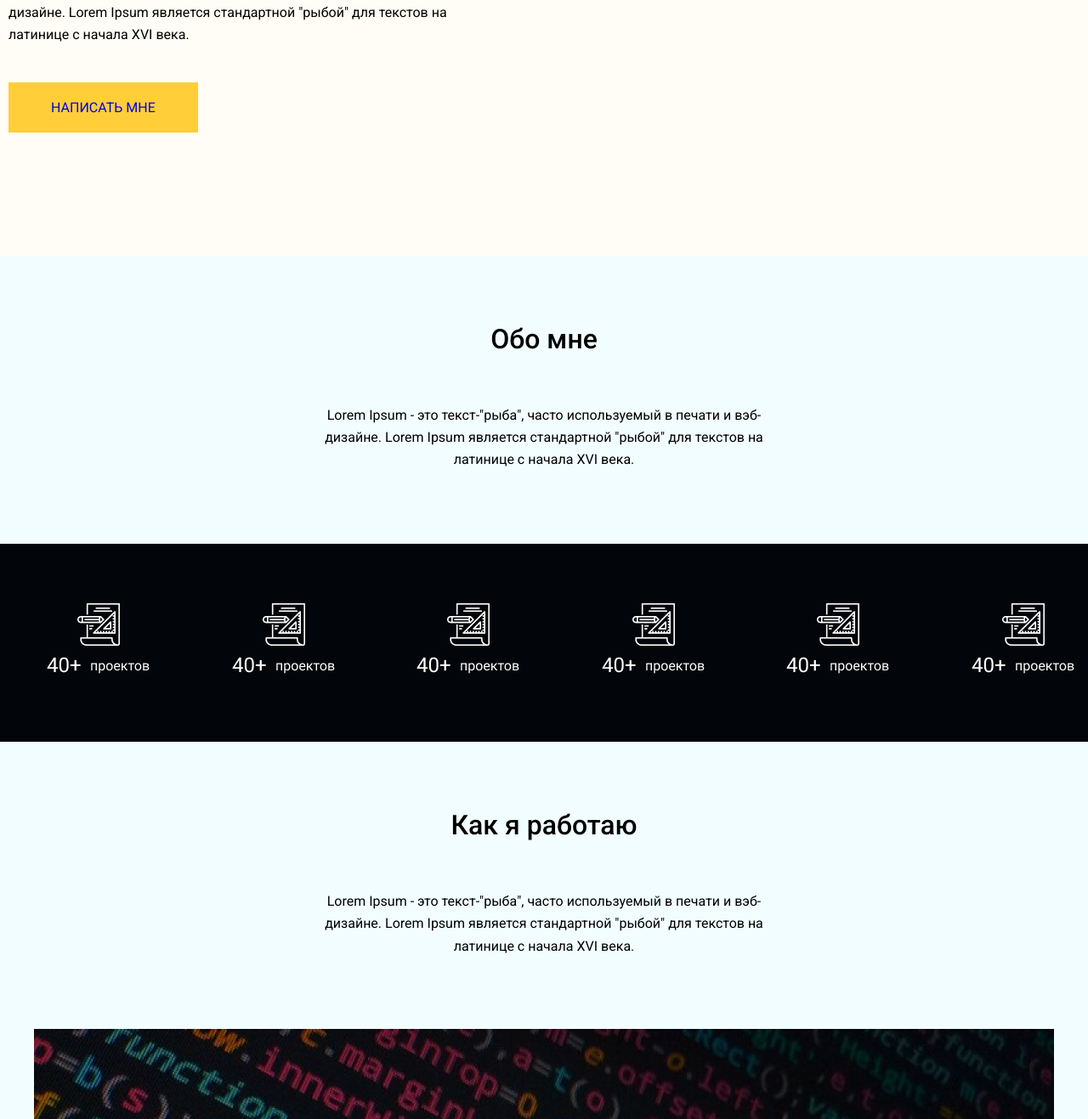
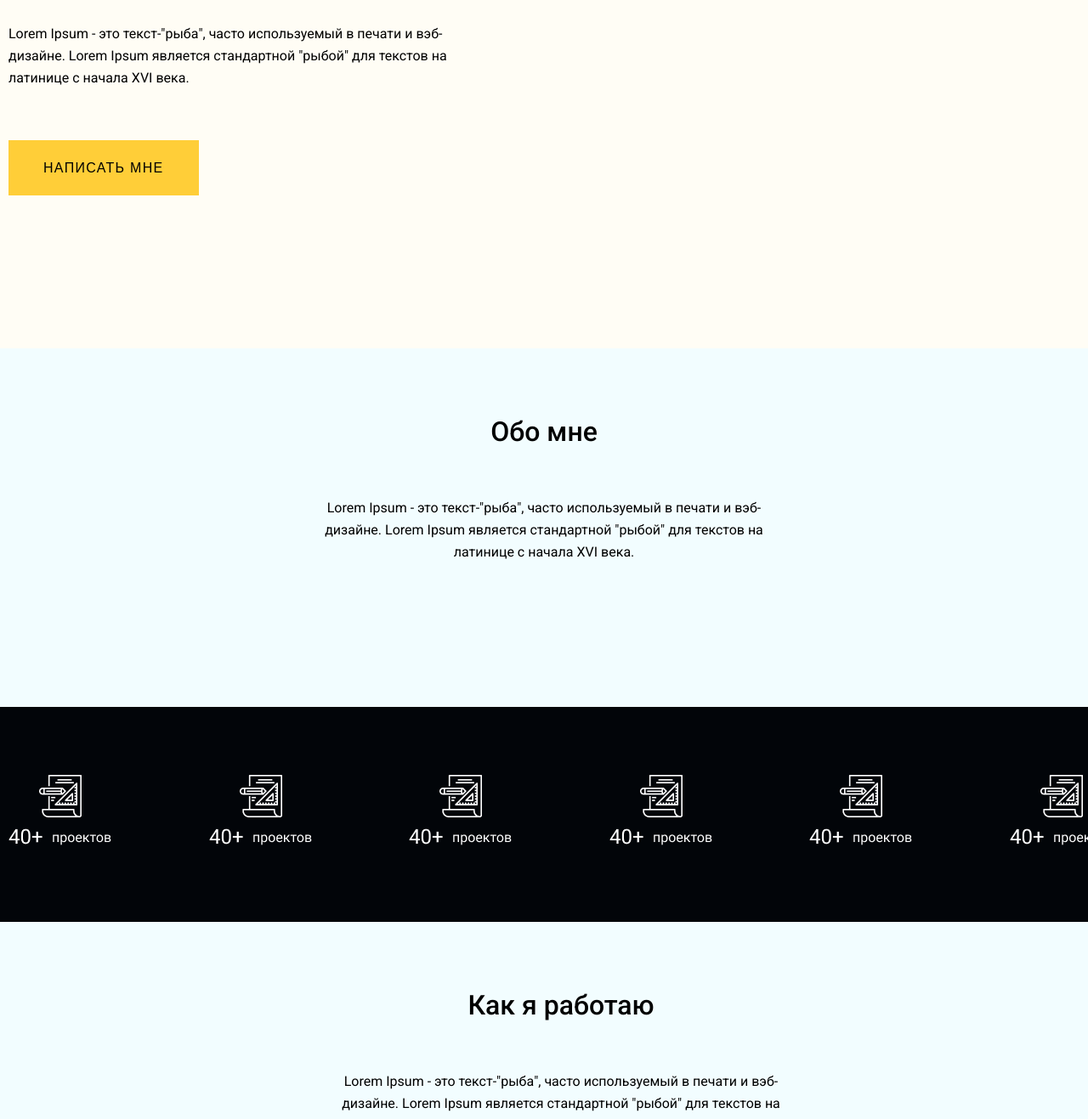
Before and after one commit to annabondarr/Test-project3, a plain HTML site: page index.html in a window 1280 px wide. Shown: the part 334-1651 px from the top of the page at 85% size. Drawn offline with Linux system fonts and the light colour scheme.

Commit message:
second commit

```diff
--- a/css/style.css
+++ b/css/style.css
@@ -8,7 +8,7 @@ body {
     width: 1320px;
     margin: 0px auto;
     padding: 0 10px;
-    line-height: 26.25px;
+    line-height: 26px;
 }
 .flex-box {
     display: flex;
@@ -19,12 +19,12 @@ body {
 .logo {
     color: rgb(255, 255, 255);
     text-decoration: none;
-    font-size: 26px;
+    font-size: 16px;
+    letter-spacing: 8px;
 }
 .block-list > li a {
     color: rgb(255, 255, 255);
     text-decoration: none;
-    font-size: 20px;
 }
 
 .block-list > li a.active {
@@ -35,44 +35,43 @@ body {
 }
 .block-list {
     display: flex;
-    column-gap: 60px;
+    column-gap: 42px;
 }
 
 .header {
     background-color: #020509;
-    padding: 25px 0;
+    padding: 35px 0;
 }
 .box {
     width: 540px;
 }
 
-.header2 {
-    padding: 160px 0;
+.design {
+    padding: 160px 0 180px;
     background: rgba(255, 206, 56, 0.05)
 }
 .box>h1{
     font-size: 48px;
     font-weight: 500;
     margin-bottom: 45px;
+    line-height: 60px;
 }
-.box>p {
-    margin-bottom: 60px;
+.box>button {
+    font-size: 16px;
+    display: inline-block;
+    padding: 24px 41px 23px;
+    background-color: #FFCE38;
+    border: none;
+    letter-spacing: 1.3px;
 }
-.box>a {
-    font-size: 16px;
-    font-weight: 400;
-    text-decoration: none;
-    background-color: aliceblue;
-    padding: 20px 50px;
-    background-color: #FFCE38;
-}
-.header3 {
+.about {
     background: rgba(0, 207, 250, 0.05);
     padding: 85px 0;
+    text-align: center;
 }
 .box2 {
     width: 540px;
-    text-align: center;
+    margin: 0 auto 84px;
 }
 .box2>h3 {
     font-size: 32px;
@@ -87,13 +86,6 @@ p {
     display: flex;
     justify-content: space-between;
     align-items: center;
-    padding: 45px;
-}
-
-.img {
-    display: block;
-    width: 1200px;
-    margin: 84px auto;
 }
 .a2 {
     margin: auto;
@@ -102,3 +94,14 @@ p {
     color: white;
     text-align: center;
 }
+.cards {
+    background: #020509;
+    padding: 80px 0;
+}
+.footer {
+    background: #020509;
+    padding: 35px;
+}
+button {
+    margin-top: 60px;
+}
--- a/index.html
+++ b/index.html
@@ -20,7 +20,7 @@
             </div>
         </div>
     </div>
-    <div class="header2">
+    <div class="design">
         <div class="container">
             <div class="box">
                 <h1>Дизайн и верстка</h1>
@@ -29,11 +29,11 @@
                     Lorem Ipsum является стандартной "рыбой" для
                     текстов на латинице с начала XVI века.
                 </p>
-                <a href="#">НАПИСАТЬ МНЕ</a>
+                <button>НАПИСАТЬ МНЕ</button>
             </div>
         </div>
     </div>
-    <div class="header3">
+    <div class="about">
         <div class="container box2">
             <h3>Обо мне</h3>
             <p>
@@ -43,9 +43,9 @@
             </p>
         </div>
     </div>
-    <div class="header">
+    <div class="cards">
         <div class="container">
-            <ul class="d-flex block-list">
+            <ul class="d-flex">
                 <li><img src="/images/Group.png" alt="Image"></li>
                 <li><img src="/images/Group.png" alt="Image"></li>
                 <li><img src="/images/Group.png" alt="Image"></li>
@@ -55,8 +55,9 @@
             </ul>
         </div>
     </div>
-    <div class="header3">
-        <div class="container box2">
+    <div class="about">
+        <div class="container">
+                <div class="box2">
                     <h3>Как я работаю</h3>
                     <p>
                         Lorem Ipsum - это текст-"рыба", часто используемый в печати и вэб-дизайне.
@@ -64,14 +65,13 @@
                         текстов на латинице с начала XVI века.
                     </p>
                 </div>
-        <div class="img">
-            <img src="/images/code.png" alt="Image">
-        </div>
-        <div class="container box box2 ">
-            <a href="#">НАПИСАТЬ МНЕ</a>
+                <img width="1200px" height="600px" src="images/code.png" alt="Image">
+                <div class="box box2 ">
+                    <button>НАПИСАТЬ МНЕ</button>
                 </div>
         </div>
-    <div class="header">
+    </div>
+    <div class="footer">
         <div class="end">
             <p>
                 (с) 2022. Все права защищены.
```
Lines whose indentation alone changed are shown as unchanged.
